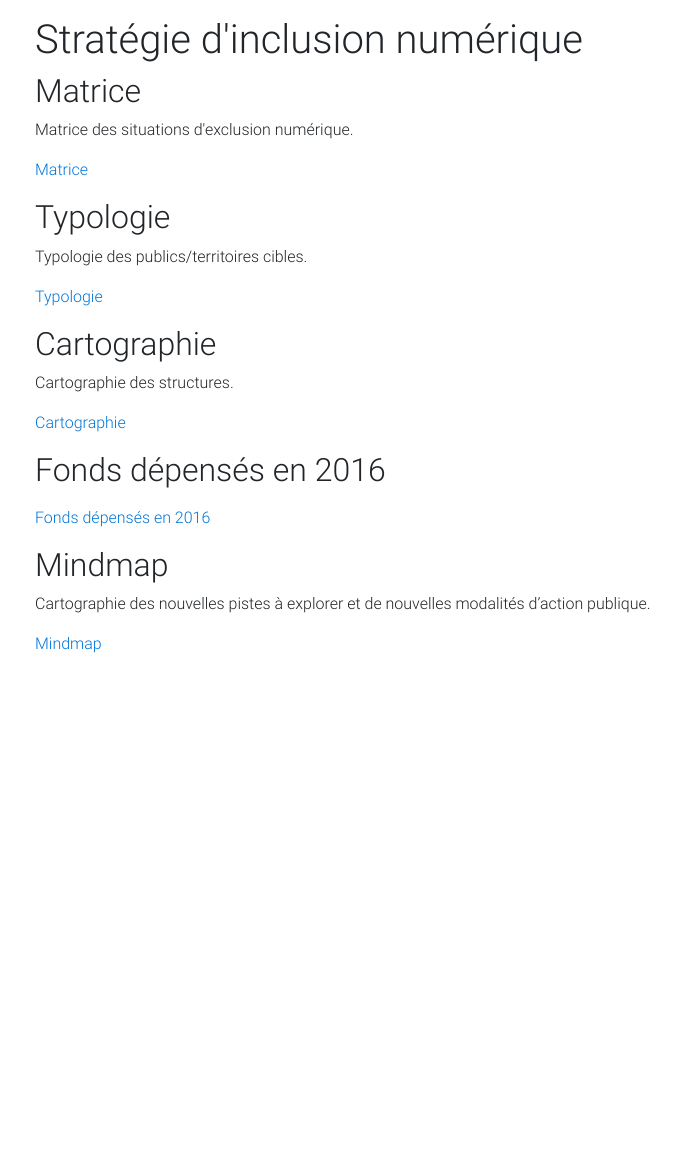
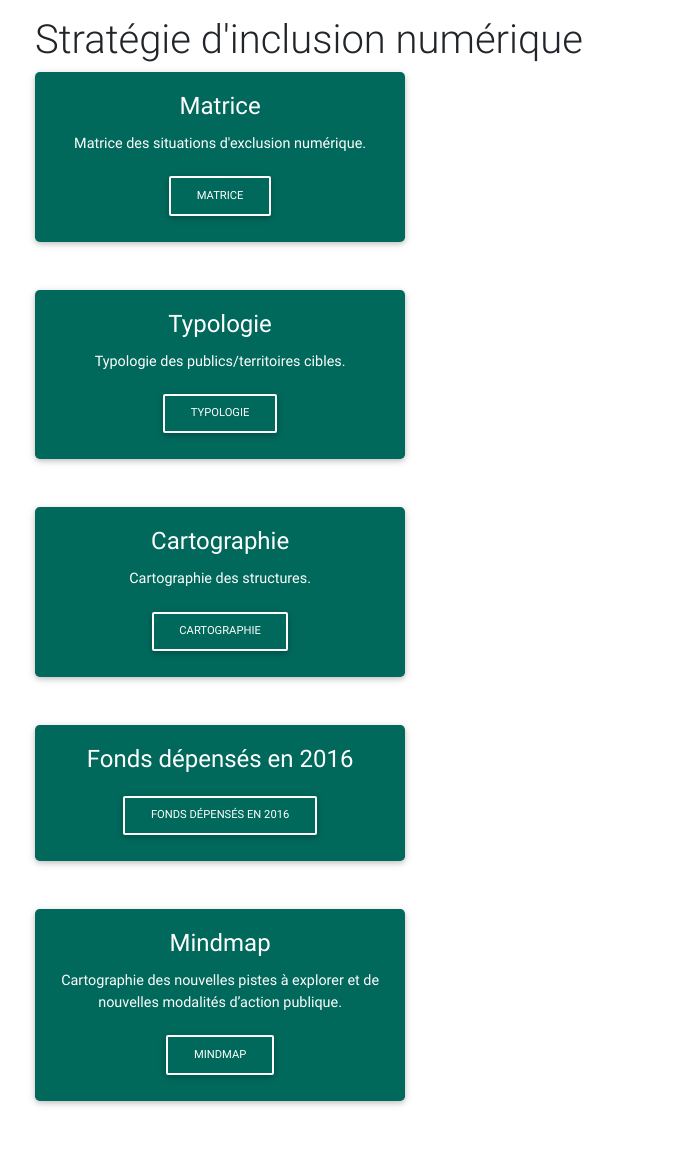
Before and after one commit to SocieteNumerique/societenumerique.github.io-old, a Jekyll site: the page built from index.html, in a window 1280 px wide. Shown: the whole page, without its empty margins (28-706 px from the left). Built offline with Jekyll 4.4.1, drawn with Linux system fonts in a browser that asks for light colours; nearby versions of some CDN libraries; before the commit the page ends 900 px from its top, so only the background shows below that.

Commit message:
Add a card layout

```diff
--- a/index.html
+++ b/index.html
@@ -7,11 +7,22 @@ layout: default
 <div>
 
 {% for item in site.livrables %}
-
-  <h2>{{ item.titre }}</h2>
-  <p>{{ item.description }}</p>
-  <p><a href="https://societenumerique.github.io/strategie{{ item.url }}">{{ item.titre }}</a></p>
-
+<!-- Grid row -->
+<div class="row">
+    <!-- Grid column -->
+    <div class="col-md-6 mb-r">
+      <div class="card default-color-dark">
+          <!--Card content-->
+          <div class="card-body text-center">
+              <!--Title-->
+              <h4 class="card-title white-text">{{ item.titre }}</h4>
+              <!--Text-->
+              <p class="card-text white-text">{{ item.description }}</p>
+              <a href="https://societenumerique.github.io/strategie{{ item.url }}" class="btn btn-outline-white btn-md waves-effect">{{ item.titre }}</a>
+          </div>
+      </div>
+    </div>
+  </div>
 {% endfor %}
 
 </div>
```
